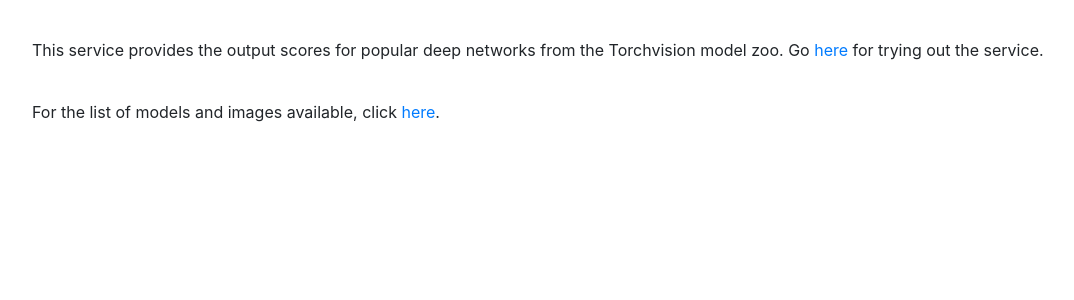
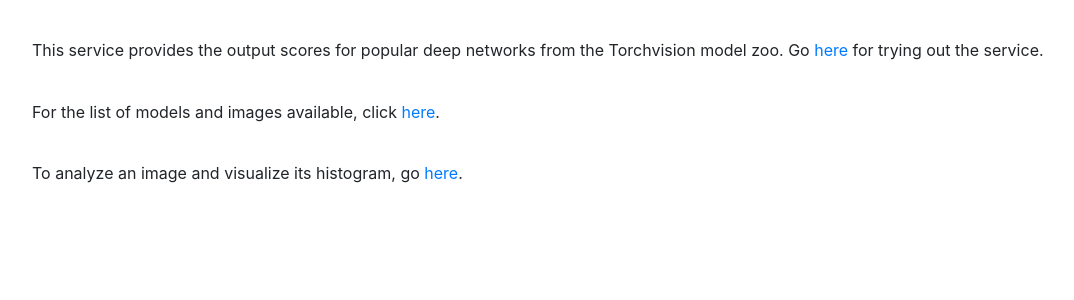
Before and after one commit to unica-isde/isde-projects-2024-A, a FastAPI app: page / in a window 1280 px wide. Shown: the part 56-356 px from the top of the page, without its empty margins (53-1127 px from the left). Run offline with FastAPI, Linux system fonts and the light colour scheme; some libraries are stand-ins or nearby versions.

Commit message:
I put three html files: base.html, classification_output.html and home.html

```diff
--- a/app/templates/base.html
+++ b/app/templates/base.html
@@ -6,7 +6,7 @@
     <script src="http://ajax.googleapis.com/ajax/libs/jquery/1.10.1/jquery.min.js"></script>
     <link href="https://stackpath.bootstrapcdn.com/bootstrap/4.5.2/css/bootstrap.min.css" rel="stylesheet">
     <script src="https://cdn.jsdelivr.net/npm/chart.js@2.8.0"></script>
-    <link rel="shortcut icon" href='static/favicon.ico'">
+    <link rel="shortcut icon" href='static/favicon.ico'>
 
 </head>
 <body>
--- a/app/templates/classification_output.html
+++ b/app/templates/classification_output.html
@@ -32,5 +32,5 @@
                 <a class="btn btn-primary" href="/classifications" role="button">Back</a>
         </div>
     </div>
-    <script src="{{ "static/graph.js" }}" id="makeGraph" classification_scores="{{classification_scores}}"></script>
+    <script src="{{ static/graph.js }}" id= "makeGraph" classification_scores="{{classification_scores}}"></script>
 {% endblock %}
--- a/app/templates/home.html
+++ b/app/templates/home.html
@@ -10,4 +10,8 @@
     <p style="margin-top:1cm;">For the list of models and images
         available, click
         <a href={{url_for("info")}}>here</a>.</p>
+ <p style="margin-top:1cm;">
+        To analyze an image and visualize its histogram, go
+        <a href="{{ url_for('get_histogram_page') }}">here</a>.
+    </p>
 {% endblock %}
```
